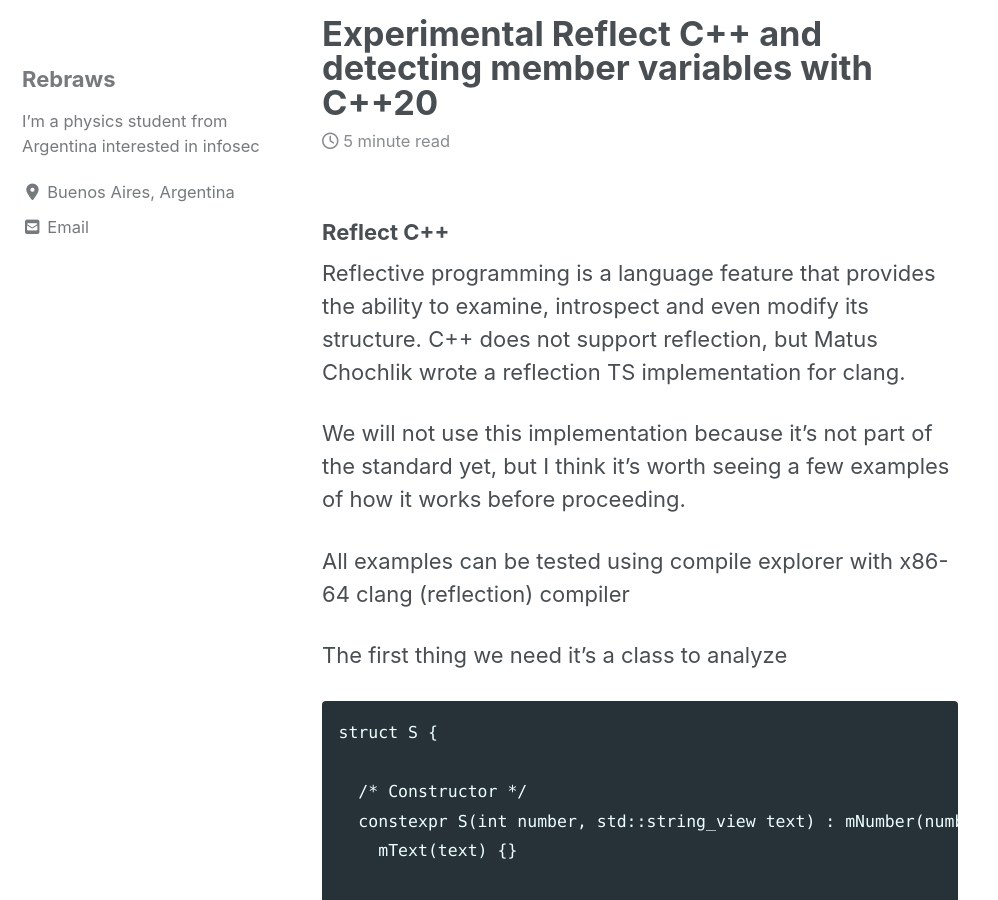
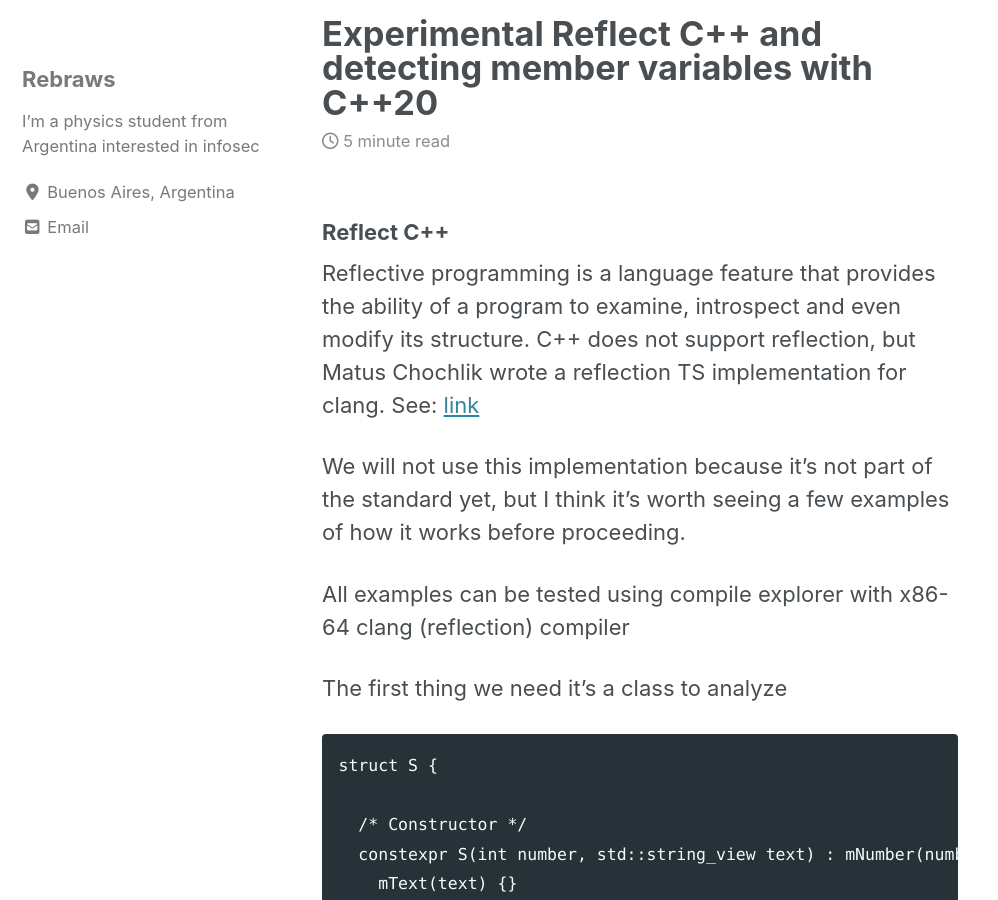
Before and after one commit to Rebraws/Rebraws.github.io, a Jekyll site: the page built from _posts/2022-02-26-CppDetectMemberVariables.md, in a window 1280 px wide and 900 px high, scrolled down 1098 px. Shown: the whole window, without its empty margins (0-998 px from the left). Built offline with Jekyll 4.4.1, drawn with Linux system fonts in a browser that asks for light colours; cached includes are drawn as plain includes; nearby versions of some CDN libraries.

Commit message:
Add link to reflective clang compiler

```diff
--- a/_posts/2022-02-26-CppDetectMemberVariables.md
+++ b/_posts/2022-02-26-CppDetectMemberVariables.md
@@ -10,9 +10,9 @@ header:
 
 ### Reflect C++
 
-Reflective programming is a language feature that provides the ability to
+Reflective programming is a language feature that provides the ability of a program to
 examine, introspect and even modify its structure. C++ does not
-support reflection, but Matus Chochlik wrote a reflection TS implementation for clang.
+support reflection, but Matus Chochlik wrote a reflection TS implementation for clang. See: [link](https://github.com/matus-chochlik/llvm-project)
 
 We will not use this implementation because it's not part of the standard yet,
 but I think it's worth seeing a few examples of how it works before proceeding.
```
